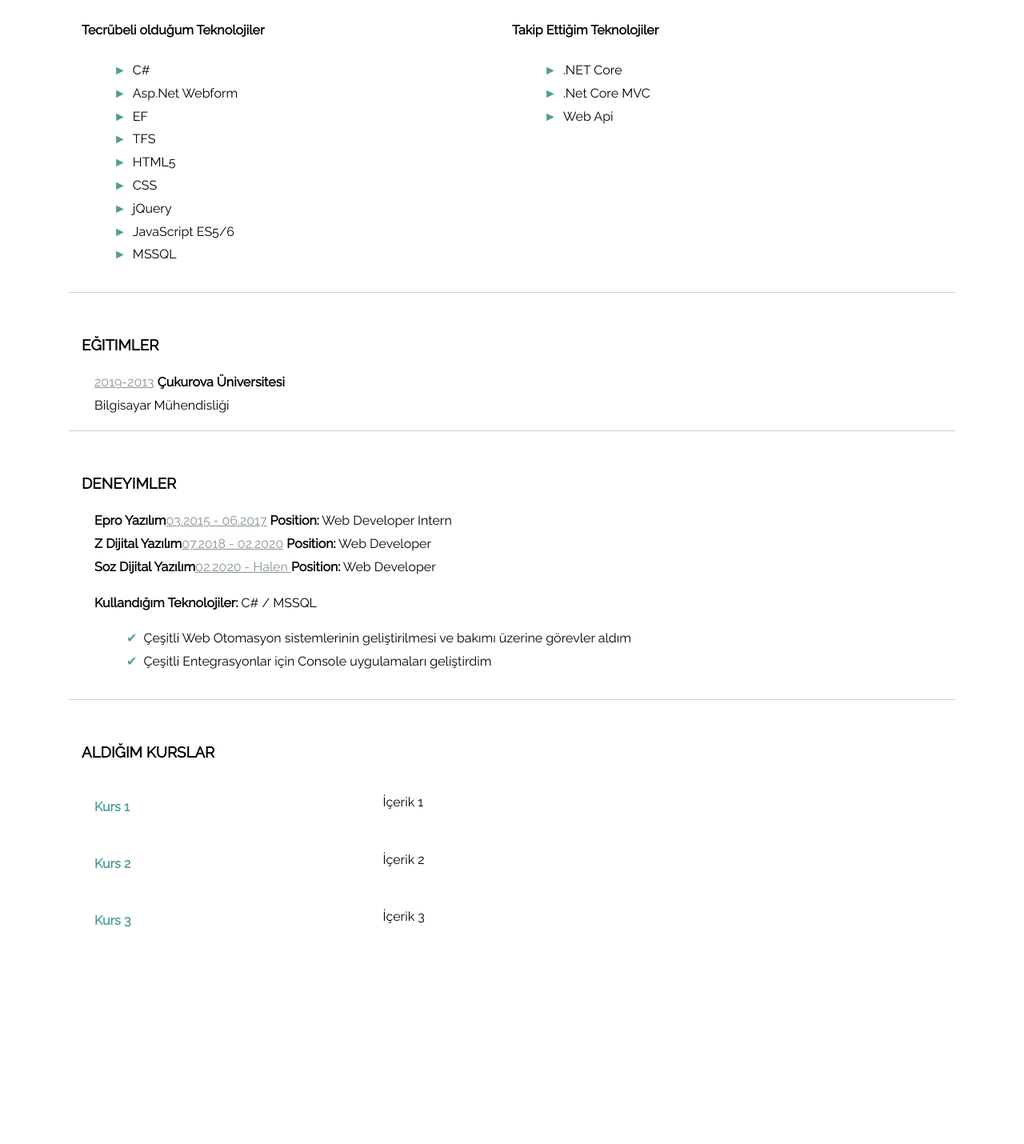
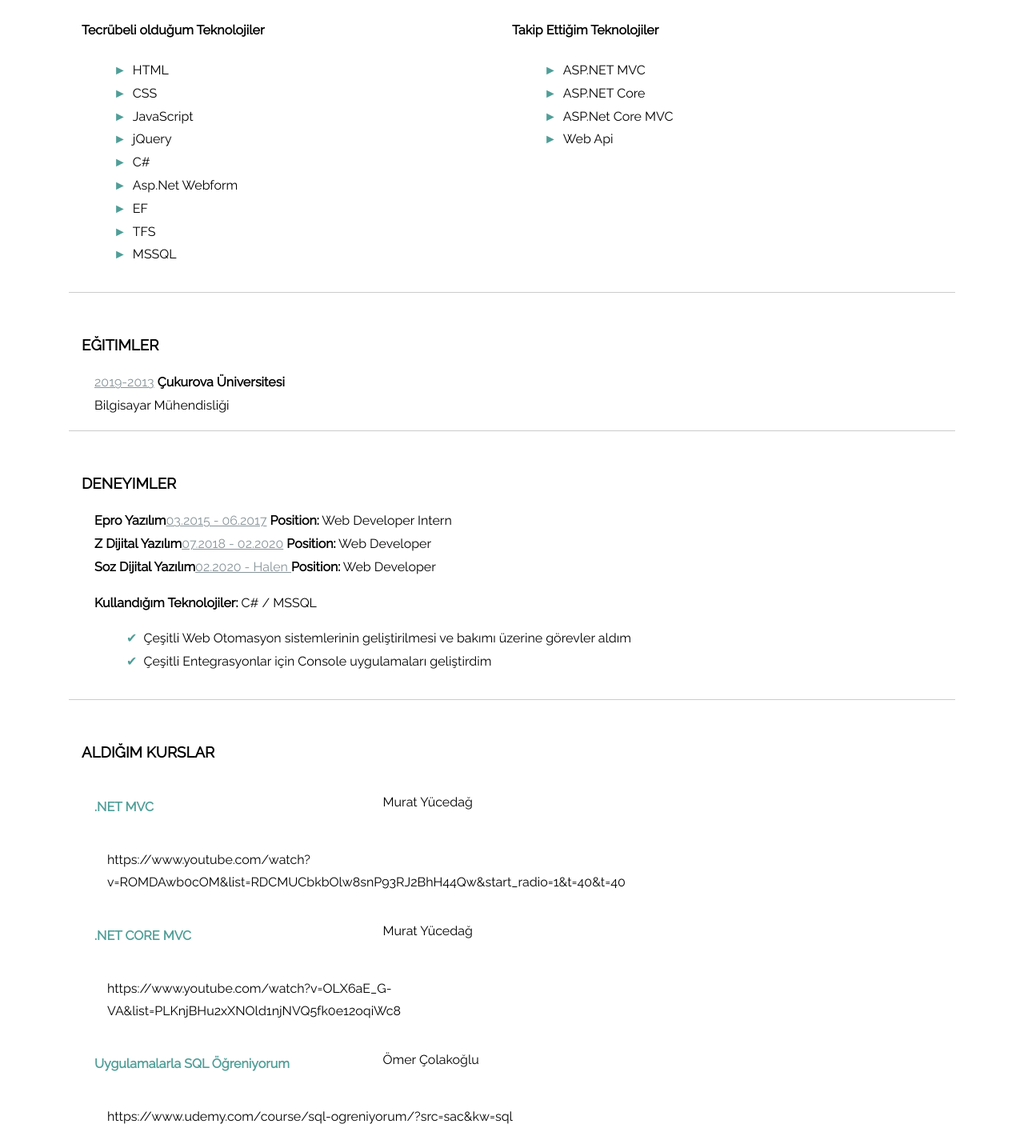
Before and after one commit to trhasankara/cv, a plain HTML site: page index.html in a window 1280 px wide. Shown: the part 552-1982 px from the top of the page at 80% size. Before the commit the page ends 1771 px from the top, so only its background shows below. Drawn offline with Linux system fonts and the light colour scheme.

Commit message:
Update index.html

```diff
--- a/index.html
+++ b/index.html
@@ -2,7 +2,7 @@
 <html>
 <head>
   <meta charset="UTF-8">
-  <title>CV - Ocat</title>
+  <title>CV</title>
   <meta name="description" content="simple CV example created with HTML and CSS">
   <meta name="author" content="hasankara">
   <link rel="icon" href="./img/favicon.ico">
@@ -45,22 +45,23 @@
         <div class='column'>
           <h4>Tecrübeli olduğum Teknolojiler</h4>
           <ul>
+            <li>HTML</li>
+            <li>CSS</li>
+            <li>JavaScript</li>
+            <li>jQuery</li>
             <li>C#</li>
             <li>Asp.Net Webform</li>
             <li>EF</li>
             <li>TFS</li>
-            <li>HTML5</li>
-            <li>CSS</li>
-            <li>jQuery</li>
-            <li>JavaScript ES5/6</li>
             <li>MSSQL</li>
           </ul>
         </div>
         <div class='column'>
           <h4>Takip Ettiğim Teknolojiler</h4>
           <ul>
-            <li>.NET Core</li>
-            <li>.Net Core MVC</li>
+            <li>ASP.NET MVC</li>
+            <li>ASP.NET Core</li>
+            <li>ASP.Net Core MVC</li>
             <li>Web Api</li>
           </ul>
         </div>
@@ -101,26 +102,35 @@
       <h3>Aldığım Kurslar</h3>
       <article class='course'>
         <div class='title'>
-          <h4>Kurs 1</h4>
+          <h4>.NET MVC</h4>
         </div>
         <div class="descrition">
-          <p>İçerik 1</p>
+          <p>Murat Yücedağ</p>
+        </div>
+        <div class="descrition">
+          <p>https://www.youtube.com/watch?v=ROMDAwb0cOM&list=RDCMUCbkbOlw8snP93RJ2BhH44Qw&start_radio=1&t=40&t=40</p>
         </div>
       </article>
       <article class='course'>
         <div class='title'>
-          <h4>Kurs 2</h4>
+          <h4>.NET CORE MVC</h4>
         </div>
         <div class="descrition">
-          <p>İçerik 2</p>
+          <p>Murat Yücedağ</p>
+        </div>
+        <div class="descrition">
+          <p>https://www.youtube.com/watch?v=OLX6aE_G-VA&list=PLKnjBHu2xXNOld1njNVQ5fk0e12oqiWc8</p>
         </div>
       </article>
       <article class='course'>
         <div class='title'>
-          <h4>Kurs 3</h4>
+          <h4>Uygulamalarla SQL Öğreniyorum</h4>
         </div>
         <div class="descrition">
-          <p>İçerik 3</p>
+          <p>Ömer Çolakoğlu</p>
+        </div>
+        <div class="descrition">
+          <p>https://www.udemy.com/course/sql-ogreniyorum/?src=sac&kw=sql</p>
         </div>
       </article>
     </section>
```
